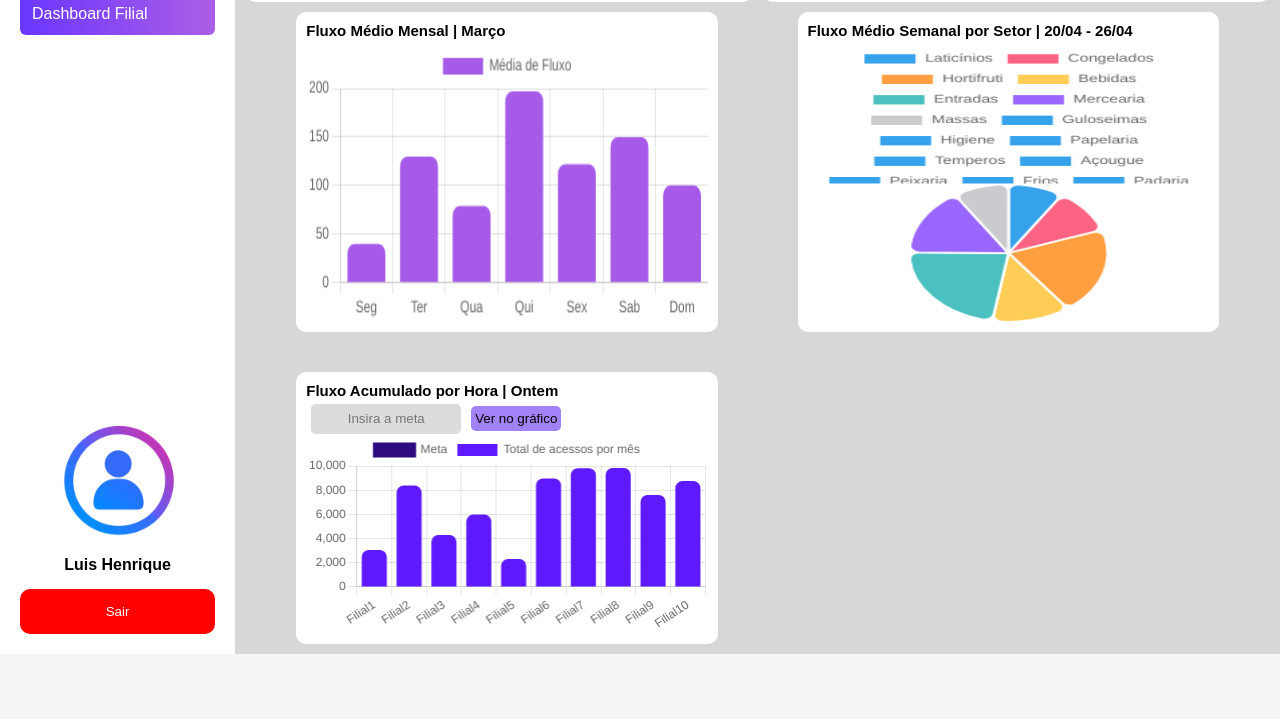
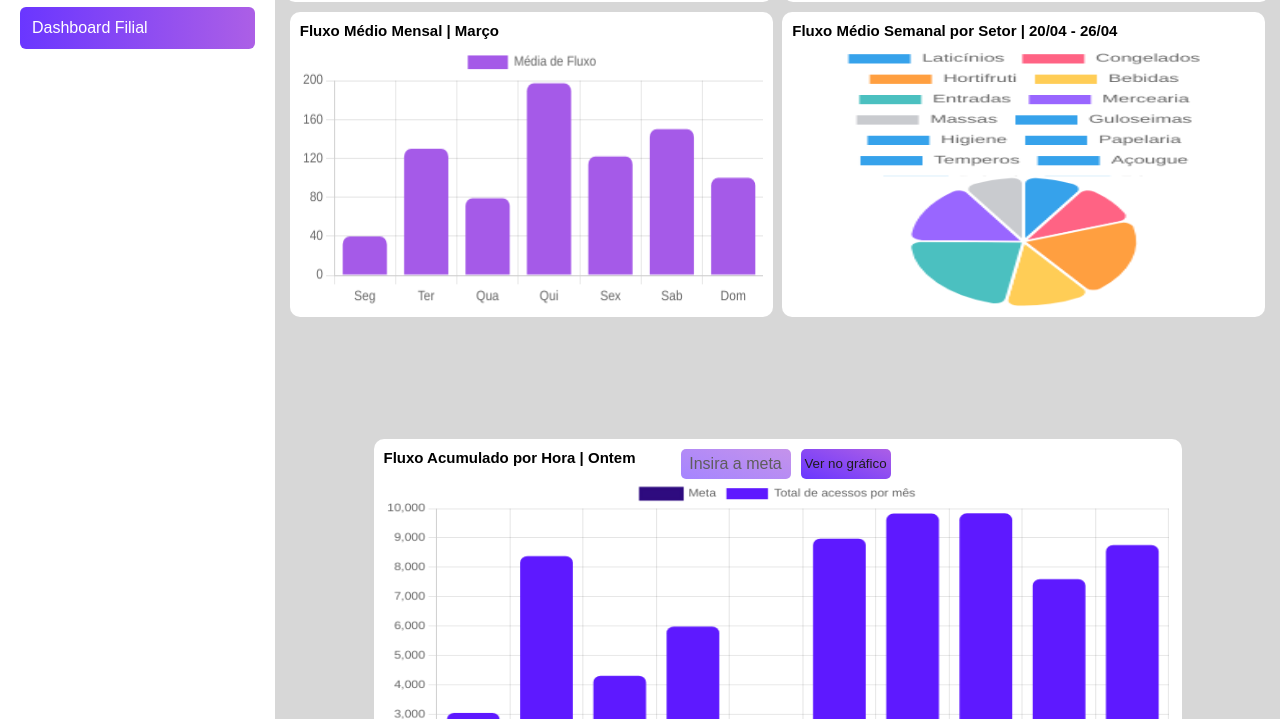
Before and after one commit to LucasA2002/projeto-loxen-grupo03, a website: page public/dashboard_geral.html in a window 1280 px wide. Shown: the part 146-865 px from the top of the page. Before the commit the page ends 800 px from the top, so only its background shows below. Drawn offline with nearby package versions, Linux system fonts and the light colour scheme.

Commit message:
Ajuste na disposição dos gráficos na dash geral

```diff
--- a/public/css/dash_geral.css
+++ b/public/css/dash_geral.css
@@ -1,5 +1,5 @@
 * {
-    box-sizing: border-box;
+    box-sizing: content-box;
     margin: 0;
     padding: 0;
     font-family: Arial, Helvetica, sans-serif;
@@ -7,8 +7,6 @@
 
 body {
     display: flex;
-    height: 100vh;
-    overflow: hidden;
     background: rgb(245, 245, 245);
 }
 
@@ -115,22 +113,20 @@ body {
 }
 
 .graficos {
-    flex: 1;
-    display: grid;
-    grid-template-columns: 1fr 1fr;
-    gap: 40px 80px;
-    min-height: 0;
-    width: 90%;
-    align-self: center;
+    display: flex;
+    flex-wrap: wrap;
+    justify-content: center;
+    justify-content: space-around;
 }
 
 .grafico {
     background: white;
     border-radius: 10px;
+    width: 47%;
+    height: 30%;
     padding: 10px;
     display: flex;
     flex-direction: column;
-    min-height: 0;
 }
 
 .grafico h3 {
@@ -148,10 +144,12 @@ body {
 .grafico_total {
     background: white;
     border-radius: 10px;
+    width: 80%;
+    height: 40%;
     padding: 10px;
     display: flex;
     flex-direction: column;
-    min-height: 0;
+
 }
 
 .grafico_total h3 {
@@ -166,27 +164,42 @@ body {
     height: 100% !important;
 }
 
+.texto {
+    display: flex;
+}
+
 .meta {
     display: flex;
     align-items: center;
-    justify-content: flex-start;
+    justify-content: flex-end;
+    margin-left: 40px;
 }
 
 .meta input {
-    width: 150px;
+    width: 110px;
     height: 30px;
     border-style: none;
     border-radius: 5px;
     text-align: center;
     margin-inline: 5px;
-    background-color: gainsboro;
+    background: linear-gradient(20deg, #8d64ffc9, #b678e6cd);
+    font-size: large;
+    outline: none;
+}
+
+.meta ::-webkit-input-placeholder {
+    font-weight: lighter;
+    font-size: medium;
+    color: rgb(95, 93, 93);
 }
 
 .meta button {
     width: 90px;
-    height: 25px;
+    height: 30px;
     border-style: none;
     border-radius: 5px;
     margin-inline: 5px;
-    background-color: #a283f7;
+    background: linear-gradient(20deg, #6A36FF, #AC5FE6);
+    color: rgb(30, 28, 28);
+    cursor: pointer;
 }
```
